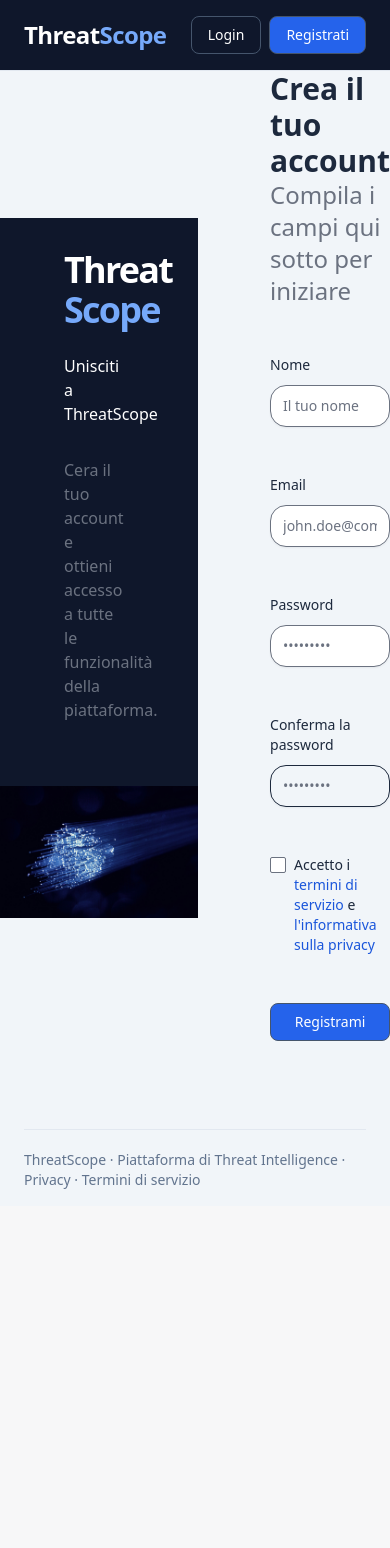
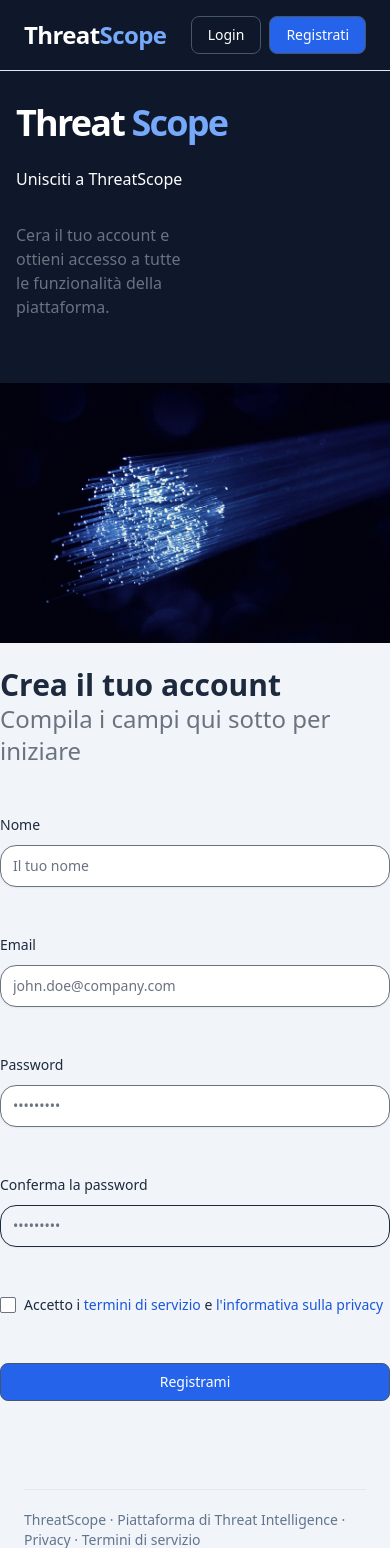
Before and after one commit to T-Virginia/ThreatScope, a Laravel app: page /register in a window 390 px wide. Shown: the top 1548 px of the page. Before the commit the page ends 1189 px from the top, so only its background shows below. Run offline with Laravel 12, Linux system fonts and the light colour scheme; style sheets or scripts are compiled from the project's sources; parts of the project's set-up code (start-up, migrations or seed data) failed here and were passed over.

Commit message:
refactoring visualizzazioni sm

```diff
--- a/resources/views/auth/login.blade.php
+++ b/resources/views/auth/login.blade.php
@@ -6,9 +6,9 @@
 <body class="min-h-screen bg-slate-100 font-sans text-slate-800">
     <x-navbar />
     <main class="mx-auto">
-        <section class="w-full flex items-center gap-6">
+        <section class="w-full flex flex-col lg:flex-row items-center gap-6">
             <div class="bg-neutral-primary bg-slate-900 max-w-6xl lg:max-w-2xl">
-                <div class="py-8 px-4 mx-auto max-w-screen-2xl ml-12 lg:py-16">
+                <div class="py-8 px-4 mx-auto max-w-screen-2xl lg:ml-12 lg:py-16">
                     <h1 class="mb-6 text-4xl font-bold tracking-tighter text-white text-heading md:text-5xl lg:text-6xl">
                         Threat
                         <span class="text-blue-400">Scope</span>
@@ -26,7 +26,7 @@
                 </div>
             </div>
             <div class="bg-neutral-primary flex">
-                <div class="bg-neutral-primary ml-12">
+                <div class="bg-neutral-primary lg:ml-12">
                     <p class="font-bold text-3xl">Accedi al tuo account</p>
                     <p class="text-gray-500 text-2xl">Inserisci le tue credenziali per continuare</p>
                     <form action="{{ route('login') }}" method="POST">
--- a/resources/views/auth/register.blade.php
+++ b/resources/views/auth/register.blade.php
@@ -6,9 +6,9 @@
 <body class="min-h-screen bg-slate-100 font-sans text-slate-800">
     <x-navbar />
     <main class="mx-auto">
-        <section class="w-full flex items-center gap-6">
+        <section class="w-full flex flex-col lg:flex-row items-center gap-6">
             <div class="bg-neutral-primary bg-slate-900 max-w-6xl lg:max-w-2xl">
-                <div class="py-8 px-4 mx-auto max-w-screen-2xl ml-12 lg:py-16">
+                <div class="py-8 px-4 mx-auto max-w-screen-2xl lg:ml-12 lg:py-16">
                     <h1 class="mb-6 text-4xl font-bold tracking-tighter text-white text-heading md:text-5xl lg:text-6xl">
                         Threat
                         <span class="text-blue-400">Scope</span>
@@ -25,7 +25,7 @@
                 </div>
             </div>
             <div class="bg-neutral-primary flex">
-                <div class="bg-neutral-primary ml-12">
+                <div class="bg-neutral-primary lg:ml-12">
                     <p class="font-bold text-3xl">Crea il tuo account</p>
                     <p class="text-gray-500 text-2xl">Compila i campi qui sotto per iniziare</p>
                     <form action="{{ route('register') }}" method="POST">
```
